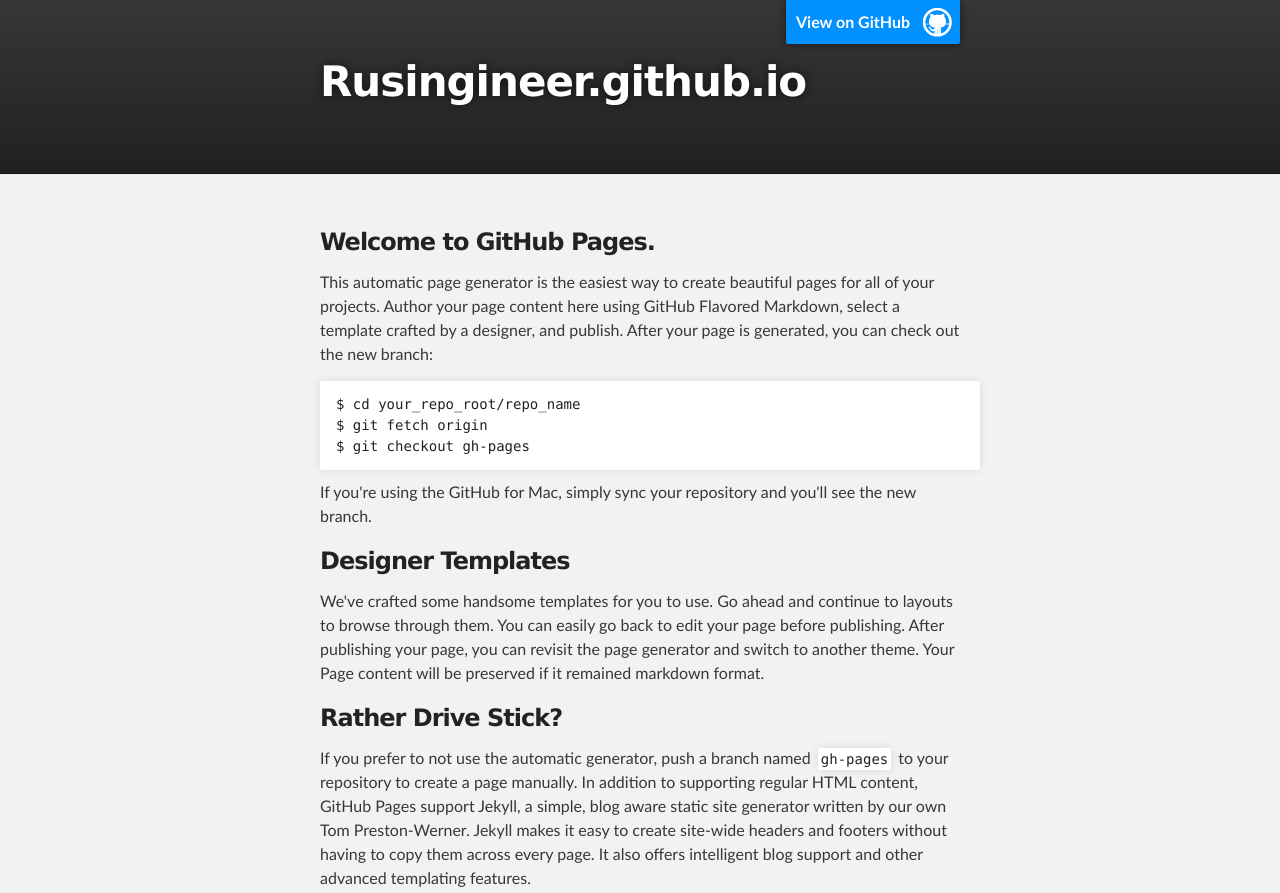
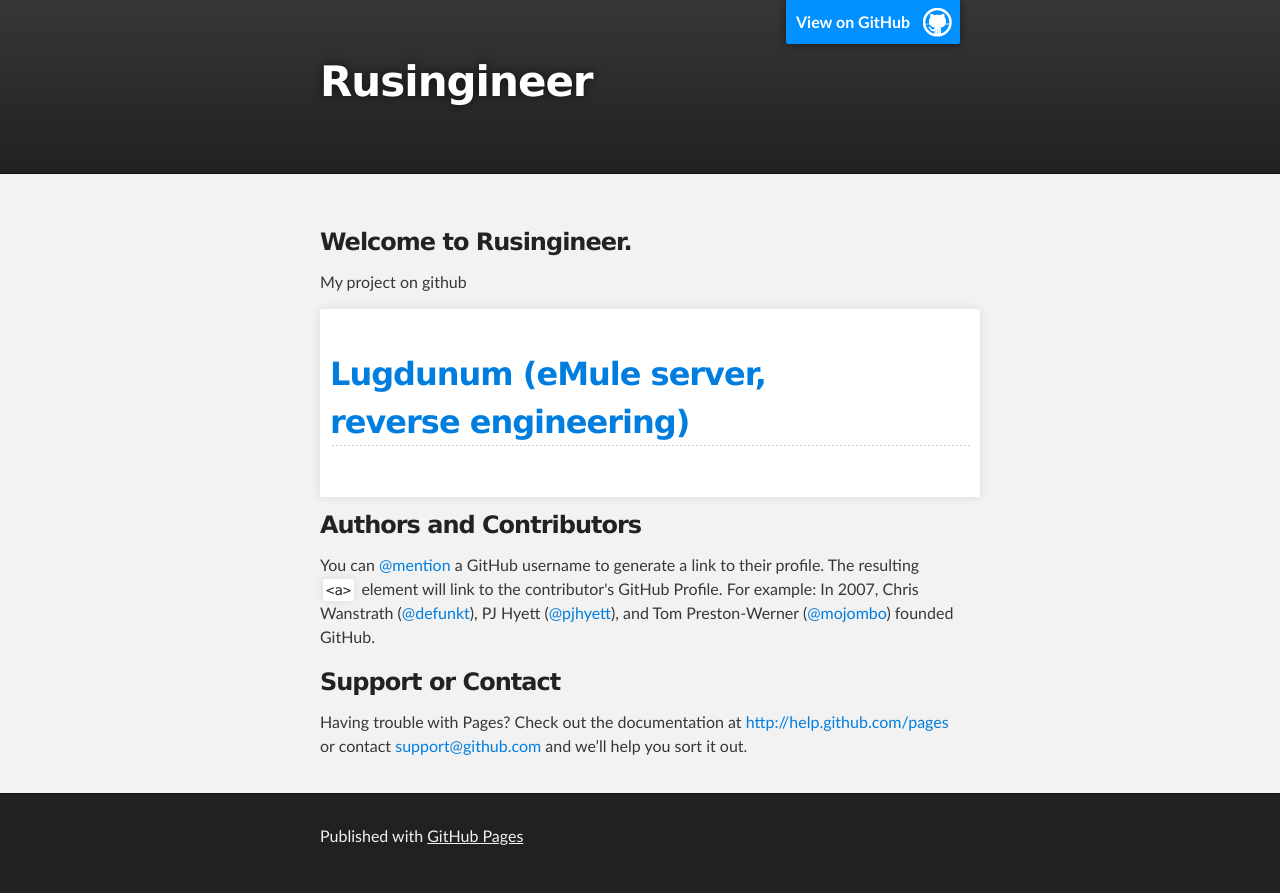
Before and after one commit to rusingineer/rusingineer.github.io, a plain HTML site: page index.html in a window 1280 px wide. Shown: the top 893 px of the page. Drawn offline with Linux system fonts and the light colour scheme.

Commit message:
Update index.html

```diff
--- a/index.html
+++ b/index.html
@@ -8,7 +8,7 @@
 
     <link rel="stylesheet" type="text/css" media="screen" href="stylesheets/stylesheet.css">
 
-    <title>Rusingineer.github.io</title>
+    <title>Rusingineer</title>
   </head>
 
   <body>
@@ -18,7 +18,7 @@
         <header class="inner">
           <a id="forkme_banner" href="https://github.com/rusingineer">View on GitHub</a>
 
-          <h1 id="project_title">Rusingineer.github.io</h1>
+          <h1 id="project_title">Rusingineer</h1>
           <h2 id="project_tagline"></h2>
 
         </header>
@@ -28,26 +28,14 @@
     <div id="main_content_wrap" class="outer">
       <section id="main_content" class="inner">
         <h3>
-<a name="welcome-to-github-pages" class="anchor" href="#welcome-to-github-pages"><span class="octicon octicon-link"></span></a>Welcome to GitHub Pages.</h3>
+<a name="welcome-to-github-pages" class="anchor" href="#welcome-to-github-pages"><span class="octicon octicon-link"></span></a>Welcome to Rusingineer.</h3>
 
-<p>This automatic page generator is the easiest way to create beautiful pages for all of your projects. Author your page content here using GitHub Flavored Markdown, select a template crafted by a designer, and publish. After your page is generated, you can check out the new branch:</p>
+<p>My project on github</p>
 
-<pre><code>$ cd your_repo_root/repo_name
-$ git fetch origin
-$ git checkout gh-pages
-</code></pre>
-
-<p>If you're using the GitHub for Mac, simply sync your repository and you'll see the new branch.</p>
-
-<h3>
-<a name="designer-templates" class="anchor" href="#designer-templates"><span class="octicon octicon-link"></span></a>Designer Templates</h3>
-
-<p>We've crafted some handsome templates for you to use. Go ahead and continue to layouts to browse through them. You can easily go back to edit your page before publishing. After publishing your page, you can revisit the page generator and switch to another theme. Your Page content will be preserved if it remained markdown format.</p>
-
-<h3>
-<a name="rather-drive-stick" class="anchor" href="#rather-drive-stick"><span class="octicon octicon-link"></span></a>Rather Drive Stick?</h3>
-
-<p>If you prefer to not use the automatic generator, push a branch named <code>gh-pages</code> to your repository to create a page manually. In addition to supporting regular HTML content, GitHub Pages support Jekyll, a simple, blog aware static site generator written by our own Tom Preston-Werner. Jekyll makes it easy to create site-wide headers and footers without having to copy them across every page. It also offers intelligent blog support and other advanced templating features.</p>
+<pre>
+  <h2><a href="https://github.com/rusingineer/Lugdunum">Lugdunum (eMule server,
+reverse engineering)</a></h2>
+</pre>
 
 <h3>
 <a name="authors-and-contributors" class="anchor" href="#authors-and-contributors"><span class="octicon octicon-link"></span></a>Authors and Contributors</h3>
```
